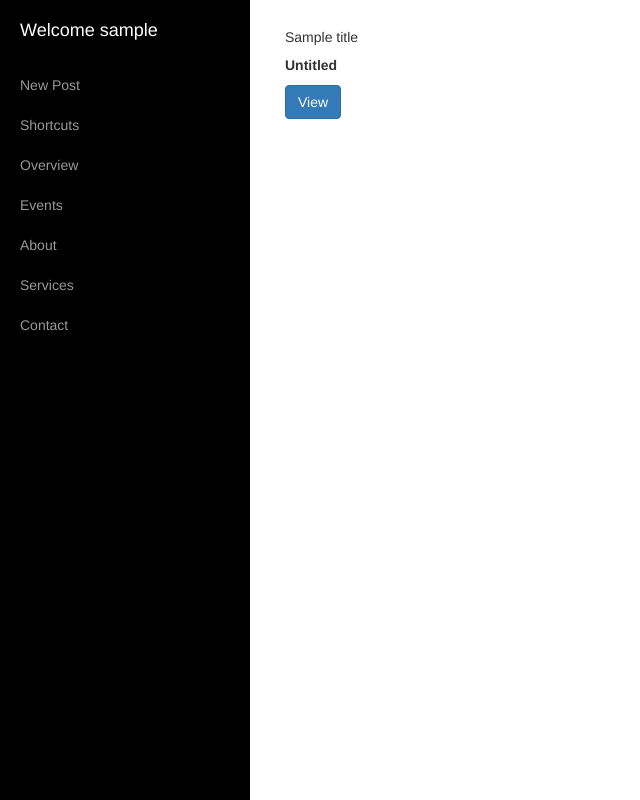
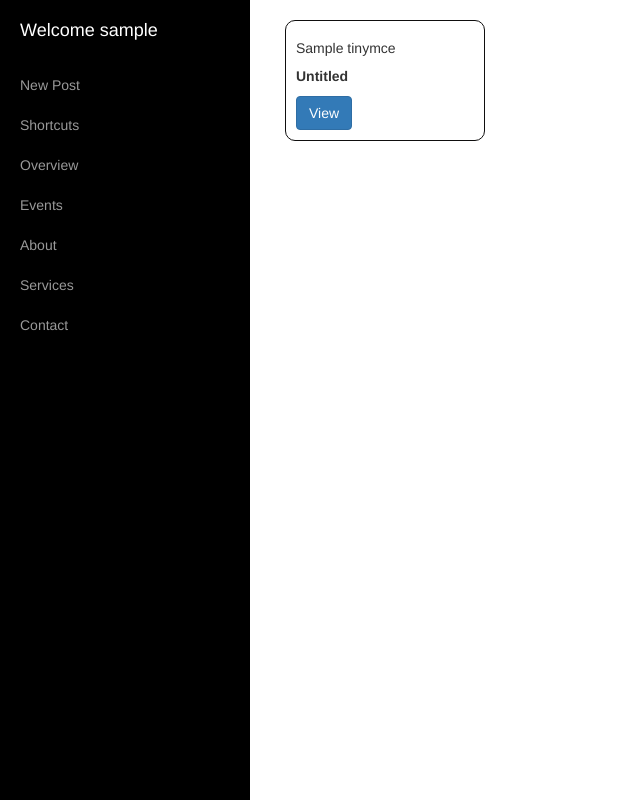
Before and after one commit to kanstat/DjangoBloggersApp, a Django app: template templates/dashboard.html in a window 1280 px wide. Shown: the whole page, without its empty margins (0-640 px from the left). Run offline with Django 4.2, Linux system fonts and the light colour scheme; tables that the repository leaves empty hold one stand-in row (values such as "Sample post"); the template is opened without the code that fills it: values that come from a table or form of the project are taken from there, most other values are stand-ins (such as "Sample title", 1, 10 or a date in 2020); some libraries are stand-ins or nearby versions.

Commit message:
blogs bug fixed (error in get queryset)

```diff
--- a/main/views.py
+++ b/main/views.py
@@ -144,8 +144,8 @@ def dashboard(request):
     val = getcookies(request)
     user = User.objects.get(session_id=val)
     blog = Tinymce.objects.filter(user_fk=user)
-    context = {"title": blog.title,
-               "content": blog.content, "user_name": user.username}
+
+    context = {"blog": blog, "user_name": user.username}
     if user:
         return render(request, "dashboard.html", context)
 
@@ -167,5 +167,5 @@ def view_blog(request):
     val = getcookies(request)
     user = User.objects.get(session_id=val)
     blog = Tinymce.objects.filter(user_fk=user)
-    context = {"title": blog.title, "content": blog.content}
+    context = {"blog": blog}
     return render(request, "blog_view.html", context)
--- a/templates/blog_view.html
+++ b/templates/blog_view.html
@@ -1,2 +1,4 @@
 {% load static %}
-{{ content|safe }}
+{% for obj in blog %}
+{{ obj.content|safe }}
+{% endfor %}
--- a/templates/dashboard.html
+++ b/templates/dashboard.html
@@ -48,11 +48,15 @@
         <!-- Page Content -->
         <div id="page-content-wrapper">
             <div class="container-fluid">
+                {% for obj in blog%}
+                <div class="card" onclick="viewblog({{ obj.id }})" style="width: 20rem;">
                     <div class="card-body">
-                      <h5 class="card-title">{{ title }}</h5>
+                      <h5 class="card-title">{{ obj.title }}</h5>
                       <p class="card-text"><b>Untitled<b></p>
                       <a href="{% url 'view_blog' %}" class="btn btn-primary">View</a>
                     </div>
+                  </div>
+                  {% endfor %}
                 {% comment %} <div class="row">
                     <div class="col-lg-12">
                         <h1>Simple Sidebar</h1>
@@ -68,9 +72,20 @@
     </div>
     <!-- /#wrapper -->
 <!-- partial -->
-  <script src='https://maxcdn.bootstrapcdn.com/bootstrap/3.3.7/js/bootstrap.min.js'></script>
+<script>
+    function viewblog(blogid){
+        var blogsection = document.querySelectorAll('[id^="content"]');
+        blogsection.forEach(function(section){
+            section.style.display = 'none';
+        });
+        var blogsection = document.getElementById('content' + blogid);
+        blogsection.style.display = "block";
+    }
+</script>
+<script src='https://maxcdn.bootstrapcdn.com/bootstrap/3.3.7/js/bootstrap.min.js'></script>
 <script src='https://ajax.googleapis.com/ajax/libs/jquery/1/jquery.js'></script>
 <script  src="{% static 'dashboard.js' %}" > </script>
 
+
 </body>
 </html>
```
